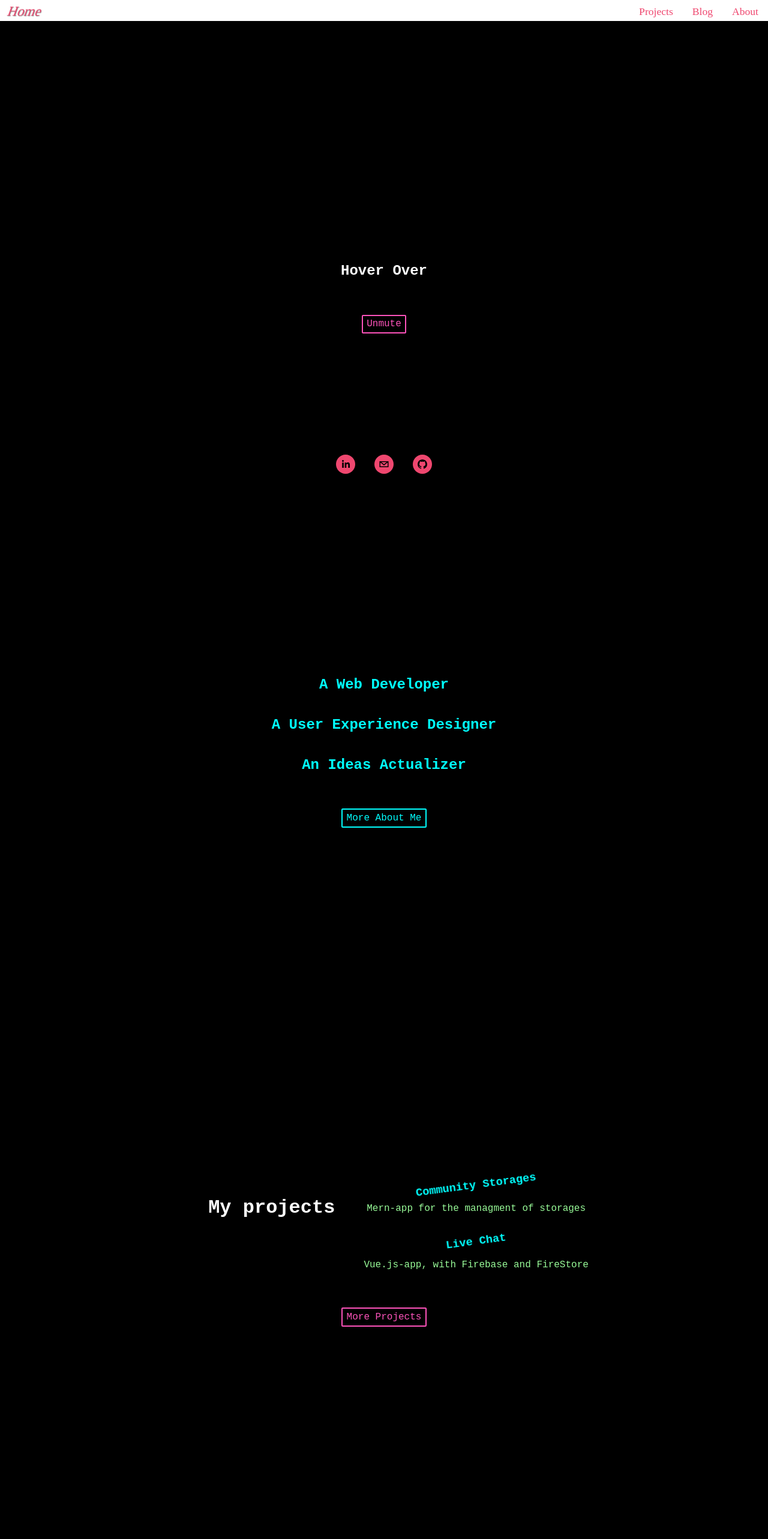
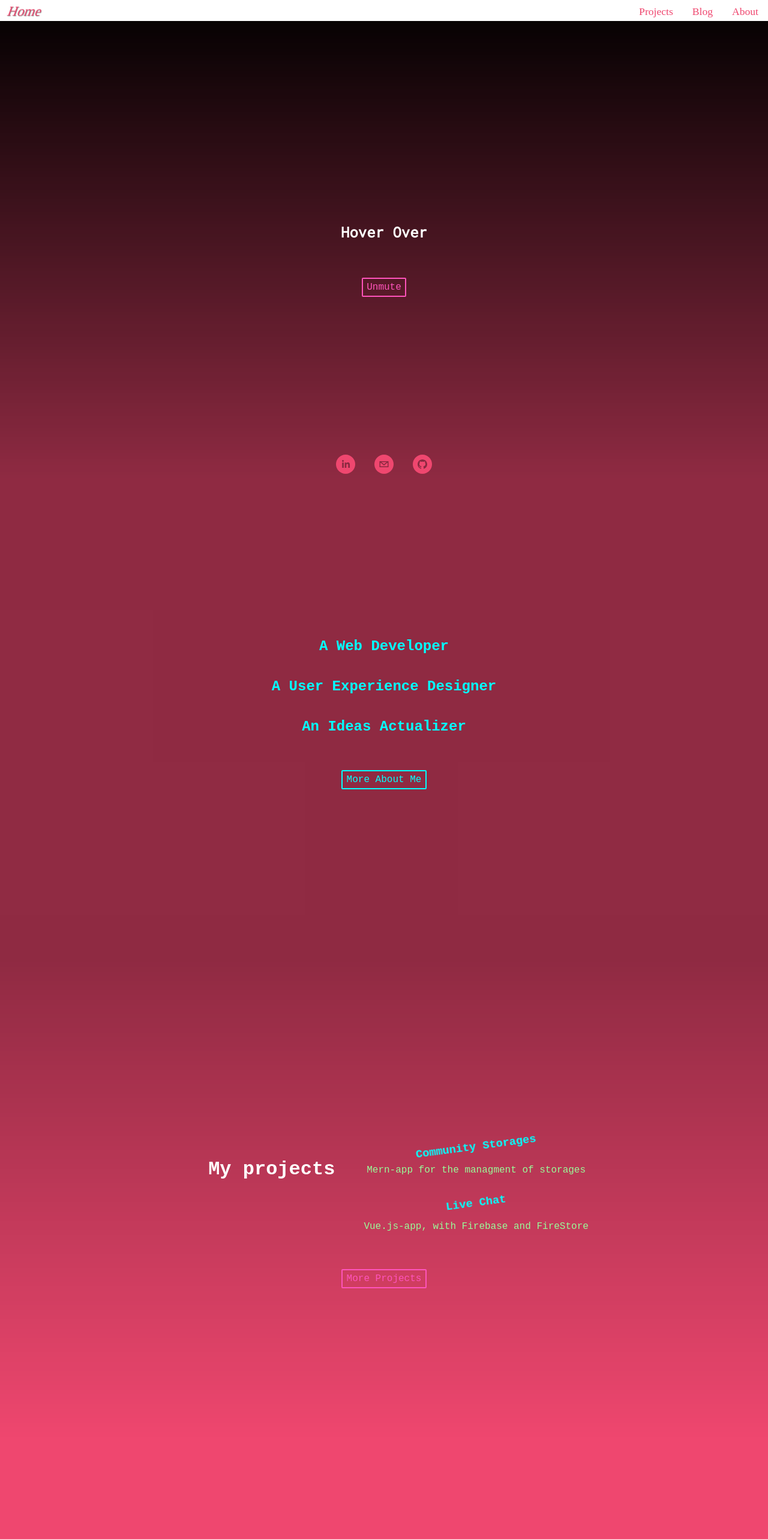
Before and after one commit to amabelleS/my-protfolio, a React (Create React App) app: page / in a window 1280 px wide. Shown: the top 2566 px of the page at 60% size. Built offline with nearby package versions, Linux system fonts and the light colour scheme; a web font is replaced by a local one.

Commit message:
smoth home gradient

```diff
--- a/src/App.css
+++ b/src/App.css
@@ -1,6 +1,11 @@
 .App {
   text-align: center;
   font-family: 'Syne Mono', monospace;
+}
+
+main {
+  /* margin-top: 4rem; */
+  background: black;
 }
 
 .App-logo {
--- a/src/pages/Home.css
+++ b/src/pages/Home.css
@@ -21,65 +21,95 @@
   }
 }
 
-/* video-foreground,
-.content-wrapper {
-  position: absolute;
-  top: 0;
-  left: 0;
-  width: 100%;
-  height: 100%;
-  pointer-events: 'none';
-  background: rgba(102, 51, 153, 0.7);
-} */
-
 .content-wrapper,
 .content-wrapper > div {
   position: relative;
-  min-height: 100vh;
-  text-align: center;
   display: flex;
   flex-direction: column;
   align-items: center;
   justify-content: center;
 
-  /* text-align: center; */
-  /* display: flex; */
-  /* justify-content: center; */
-  /* background: chartreuse; */
+  min-height: 100vh;
+  text-align: center;
   color: white;
   width: 100vw;
-
   font-family: 'Syne Mono', monospace;
 }
 
 .home_mute {
-  /* display: flex; */
-  /* position: fixed; */
   margin-top: -8rem;
-  /* right: 0; */
 }
 
 .home_btn {
   margin: 2rem;
 }
 
-.home_hello {
-  margin-top: 4rem;
+.gradient_from-black {
   height: 100vh;
   width: 100vw;
-  /* background: rgba(138, 43, 226, 0.5); */
-  background: linear-gradient(
-    0deg,
-    rgba(0, 0, 0, 0.5) 0%,
-    rgba(0, 0, 0, 0) 100%
+
+  background: rgba(0, 0, 0, 0);
+  background: -webkit-linear-gradient(
+    bottom,
+    rgba(0, 0, 0, 0),
+    rgba(0, 0, 0, 0.4)
   );
+  background: -moz-linear-gradient(
+    bottom,
+    rgba(0, 0, 0, 0),
+    rgba(0, 0, 0, 0.4)
+  );
+  background: linear-gradient(to top, rgba(0, 0, 0, 0.4), rgba(0, 0, 0, 1));
 }
 
-.first {
+.gradient_static-shade {
   height: 100vh;
   width: 100vw;
-  /* background-color: rgb(0, 0, 0, 0.5); */
+
+  background: rgba(0, 0, 0, 0.4);
+}
+
+.gradient_to-clear {
+  height: 100vh;
+  width: 100vw;
+
+  background: rgba(0, 0, 0, 0.4);
+  background: -webkit-linear-gradient(
+    bottom,
+    rgba(0, 0, 0, 0.4),
+    rgba(0, 0, 0, 1)
+  );
+  background: -moz-linear-gradient(
+    bottom,
+    rgba(0, 0, 0, 0.4),
+    rgba(0, 0, 0, 1)
+  );
+  background: linear-gradient(to top, rgba(0, 0, 0, 0), rgba(0, 0, 0, 0.4));
+}
+
+.gradient_clear {
+  height: 100vh;
+  width: 100vw;
   background-color: transparent;
+}
+
+.gradient_to-black {
+  height: 100vh;
+  width: 100vw;
+
+  background: rgba(0, 0, 0, 0.4);
+  background: -webkit-linear-gradient(
+    bottom,
+    rgba(0, 0, 0, 1),
+    rgba(0, 0, 0, 0)
+  );
+  background: -moz-linear-gradient(bottom, rgba(0, 0, 0, 1), rgba(0, 0, 0, 0));
+  background: linear-gradient(to top, rgba(0, 0, 0, 1), rgba(0, 0, 0, 0));
+}
+
+.home_hello {
+  /* margin-top: 4rem; */
+  padding: 5rem 1rem;
 }
 
 .home_hello h1 {
@@ -97,34 +127,12 @@
 .home_hello h2 {
   transition: opacity 1s ease-in, transform 500ms cubic-bezier(0.32, 0, 0.67, 0);
   animation: wiggle 400ms 3s 8 ease-out none;
-  /* font-family: 'Syne Mono', monospace; */
+  font-family: 'Roboto Mono', monospace;
 }
 .home_hello:hover h2 {
   opacity: 0;
   transform: translateX(-200%);
 }
-
-.home_about {
-  height: 100vh;
-  width: 100vw;
-  /* background: rgba(138, 43, 226, 0.5); */
-  background: linear-gradient(
-    0deg,
-    rgba(0, 0, 0, 0.5) 0%,
-    rgba(0, 0, 0, 0) 100%
-  );
-}
-/* .home_about h2 {
-  font-family: 'Syne Mono', monospace;
-} */
-
-/* .home_about .slide-in-left {
-  transform: scaleX(-150%);
-  transition: opcity 2s ease-in, transform 2s cubic-bezier(0.32, 0, 0.67, 0);
-}
-.home_about:hover .slide-in-left {
-  transform: scaleX(0);
-} */
 
 .home_about h2 {
   text-transform: capitalize;
@@ -132,12 +140,6 @@
 }
 .home_about:hover h2 {
   animation: flip 1s ease-out forwards;
-}
-
-.home_project {
-  height: 100vh;
-  width: 100vw;
-  background-color: rgba(0, 0, 0, 0.5);
 }
 
 .home_project h1 {
@@ -148,11 +150,6 @@
   margin: 2.4rem;
   display: flex;
   justify-content: space-between;
-}
-
-.home_projects_main_title {
-  /* margin-bottom: 64rem; */
-  /* justify-self: start; */
 }
 
 .home_projects_main_list {
@@ -180,17 +177,10 @@
   transform: skewX(-20deg) scale(1.1);
 } */
 
-.second {
-  height: 100vh;
-  width: 100vw;
-  /* background-color: rgb(0, 0, 0, 0.5); */
-  background-color: transparent;
-}
-
 .home_fotter {
-  height: 100vh;
-  width: 100vw;
-  background-color: rgb(0, 0, 0, 0.42);
+  /* height: 100vh; */
+  /* width: 100vw; */
+  /* background-color: rgb(0, 0, 0, 0.42); */
   /* background-color: transparent; */
 }
 
--- a/src/pages/Home.js
+++ b/src/pages/Home.js
@@ -33,7 +33,7 @@ const Home = () => {
         />
       </div>
       <div className="content-wrapper">
-        <div className="home_hello">
+        <div className="gradient_from-black home_hello">
           <h1>Hello, Word. I’m Amabelle.</h1>
           <h2>Hover Over</h2>
           <div className="home_btn">
@@ -47,7 +47,7 @@ const Home = () => {
           </div>
         </div>
 
-        <div className="home_about">
+        <div className="gradient_static-shade home_about">
           <h2 className="slide-in-left">A Web Developer</h2>
           <h2 className="slide-in-right">A user experience designer</h2>
           <h2 className="slide-in-left">An ideas actualizer</h2>
@@ -56,8 +56,7 @@ const Home = () => {
           </div>
         </div>
 
-        {/* <div className="second">Hoo</div> */}
-        <div className="home_project">
+        <div className="gradient_to-clear home_project">
           <div className="home_projects_main">
             <h1 className="home_projects_main_title">My projects</h1>
             <div className="home_projects_main_list">
@@ -79,11 +78,11 @@ const Home = () => {
             More projects
           </Button>
         </div>
-        <div className="second">
+        <div className="gradient_clear">
           <h3>My Blog - Under construction..</h3>
           <Button to="/blog">My blog</Button>
         </div>
-        <div className="home_fotter">
+        <div className="gradient_to-black home_fotter">
           <h3>on the search for my next chanllegne 🤑</h3>
           <img
             alt="my avater"
--- a/src/shared/components/navigation/MainHeader.css
+++ b/src/shared/components/navigation/MainHeader.css
@@ -11,11 +11,6 @@
   z-index: 5;
 }
 
-main {
-  /* margin-top: 4rem; */
-  background: black;
-}
-
 @media (min-width: 768px) {
   .main-header {
     justify-content: space-between;
```
